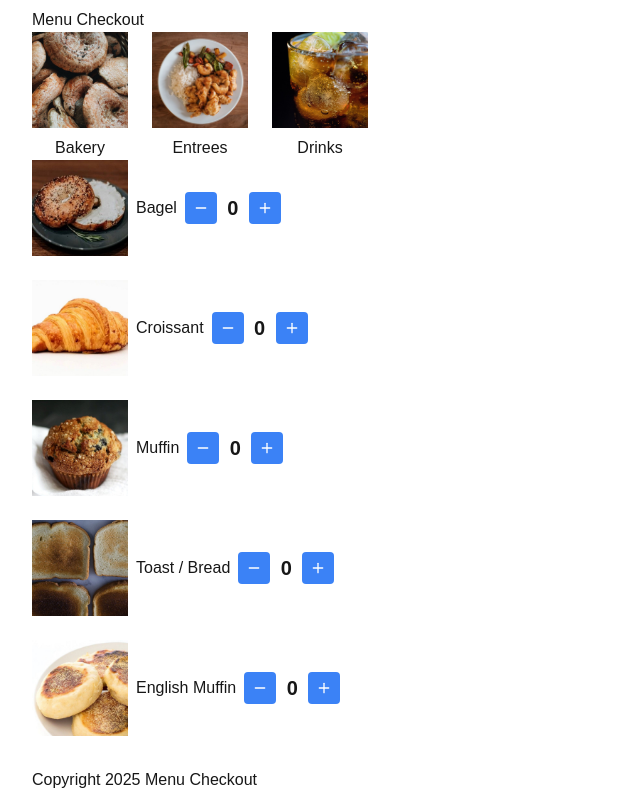
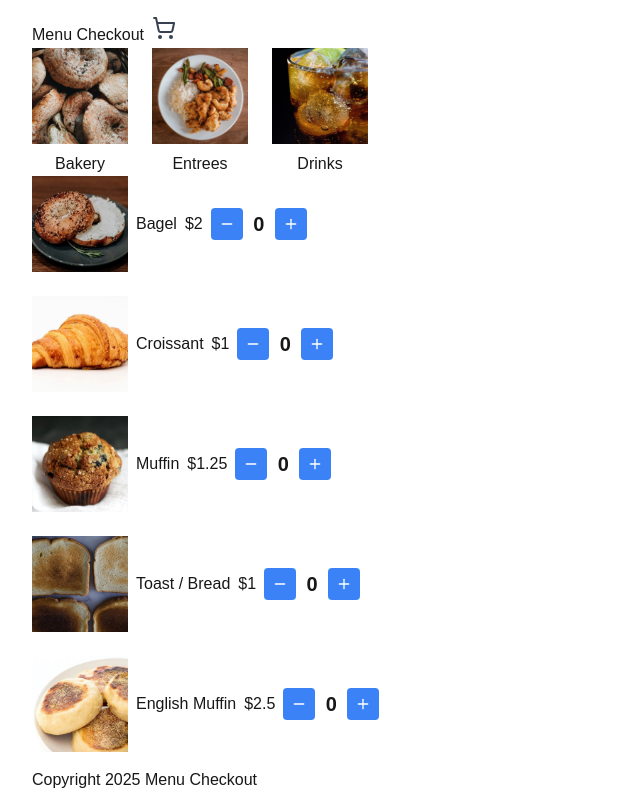
Before and after one commit to pashabitz/menu-checkout, a Next.js app: page / in a window 1280 px wide. Both pictures are taken after a click on the element "Bakery". Shown: the whole page, without its empty margins (0-640 px from the left). Built offline with nearby package versions, Linux system fonts and the light colour scheme.

Commit message:
Bookkeep items in cart

```diff
--- a/app/api/categories/[id]/items/route.ts
+++ b/app/api/categories/[id]/items/route.ts
@@ -1,10 +1,8 @@
 import { getCategoryItems } from "@/lib/menu";
 import { NextRequest } from "next/server";
 
-export async function GET(_: NextRequest, { params }: { params: { id: number } }) {
+export async function GET(_: NextRequest, { params }: { params: { id: string } }) {
     const { id } = await params;
-    console.log(id);
-    const items = getCategoryItems(id);
-    console.log(items);
+    const items = getCategoryItems(parseInt(id));
     return new Response(JSON.stringify(items));
 }
--- /dev/null
+++ b/app/components/cart-indicator.tsx
@@ -0,0 +1,18 @@
+import { ShoppingCart } from "lucide-react"
+
+interface CartIndicatorProps {
+  count: number
+}
+
+export default function CartIndicator({ count }: CartIndicatorProps) {
+  return (
+    <div className="relative inline-flex items-center p-2">
+      <ShoppingCart className="h-6 w-6 text-gray-700" />
+      {count > 0 && (
+        <span className="absolute -top-1 -right-1 flex h-5 w-5 items-center justify-center rounded-full bg-red-500 text-xs font-bold text-white">
+          {count > 99 ? "99+" : count}
+        </span>
+      )}
+    </div>
+  )
+}
--- a/app/page.tsx
+++ b/app/page.tsx
@@ -1,9 +1,12 @@
 "use client";
-import { useState } from "react";
+import { useEffect, useState } from "react";
 import { useQuery } from "react-query";
 import { NumberSelector } from "./components/number-selector";
+import CartIndicator from "./components/cart-indicator";
+import { CartItem } from "@/lib/types";
+import { getLocalCart, storeLocalCart } from "@/lib/cart";
 
-function Categories({ onSelect } : { onSelect: (categoryId: number) => void }) {
+function Categories({ onSelect }: { onSelect: (categoryId: number) => void }) {
   const query = useQuery({
     queryKey: ['categories'], queryFn: async () => {
       const response = await fetch(`/api/categories`);
@@ -24,7 +27,21 @@ function Categories({ onSelect } : { onSelect: (categoryId: number) => void }) {
   )
 
 }
-function Items({ category_id } : { category_id: number | null }) {
+
+class Cart {
+  constructor(public items: CartItem[]) { }
+  getItemQuantity(itemId: number) {
+    return this.items.find((item) => item.id === itemId)?.quantity || 0;
+  }
+  get totalQuantiy() {
+    return this.items.reduce((acc, item) => acc + item.quantity, 0);
+  }
+}
+function Items({ category_id, cart, onChange }: {
+  category_id: number | null,
+  cart: Cart,
+  onChange: (item: CartItem) => void,
+}) {
   const query = useQuery({
     queryKey: ['items', category_id], queryFn: async () => {
       if (category_id === null) return [];
@@ -36,11 +53,14 @@ function Items({ category_id } : { category_id: number | null }) {
   if (query.data.length === 0) return;
   return (
     <div className="flex flex-col gap-6">
-      {query.data.map((item: { name: string; image_id: string }) => (
+      {query.data.map((item: { id: number, name: string; image_id: string, price: number }) => (
         <div key={item.name} className="flex gap-2 items-center">
           <img src={`/menu/${item.image_id}.jpg`} alt={item.name} className="w-24 h-24 object-cover" />
           <span>{item.name}</span>
-          <NumberSelector />
+          <span>${item.price}</span>
+          <NumberSelector
+            initialValue={cart.getItemQuantity(item.id)}
+            onChange={(newValue) => onChange({ id: item.id, quantity: newValue })} />
         </div>
       ))}
     </div>
@@ -48,12 +68,33 @@ function Items({ category_id } : { category_id: number | null }) {
 }
 export default function Home() {
   const [selectedCategory, setSelectedCategory] = useState<number | null>(null);
+  const [cartItems, setCartItems] = useState<CartItem[]>([]);
+  useEffect(() => {
+    const existingCartItems = getLocalCart();
+    if (existingCartItems) {
+      setCartItems(existingCartItems);
+    }
+  }, []);
+  const addToCart = (item: { id: number, quantity: number }) => {
+    setCartItems((prev) => {
+      const otherItems = prev.filter((i) => i.id !== item.id);
+      const newCart = [...otherItems, item];
+      storeLocalCart(newCart);
+      return newCart;
+    });
+  }
+
+
+
   return (
     <div className="flex flex-col min-h-screen py-2 px-8">
-      <header className="">Menu Checkout</header>
+      <header className="">
+        <span>Menu Checkout</span>
+        <CartIndicator count={new Cart(cartItems).totalQuantiy} />
+      </header>
       <main className="flex-grow overflow-auto">
         <Categories onSelect={setSelectedCategory} />
-        <Items category_id={selectedCategory} />
+        <Items category_id={selectedCategory} cart={new Cart(cartItems)} onChange={addToCart} />
       </main>
       <footer className="">
         Copyright 2025 Menu Checkout
--- /dev/null
+++ b/lib/cart.ts
@@ -0,0 +1,11 @@
+import { CartItem } from "./types";
+
+export function storeLocalCart(cart: CartItem[]) {
+    localStorage.setItem("cart", JSON.stringify(cart));
+}
+
+export function getLocalCart(): CartItem[] {
+    const cart = localStorage.getItem("cart");
+    if (!cart) return [];
+    return JSON.parse(cart);
+}
--- a/lib/menu.ts
+++ b/lib/menu.ts
@@ -10,5 +10,5 @@ export function getMenuCategories() {
 export function getCategoryItems(categoryId: number) {
     const menu = getMenu();
     // TODO create type for item
-    return menu.items.filter((item: { category_id: number }) => item.category_id === parseInt(categoryId));
+    return menu.items.filter((item: { category_id: number }) => item.category_id === categoryId);
 }
--- /dev/null
+++ b/lib/types.ts
@@ -0,0 +1,4 @@
+export type CartItem = {
+    id: number;
+    quantity: number;
+}
```
